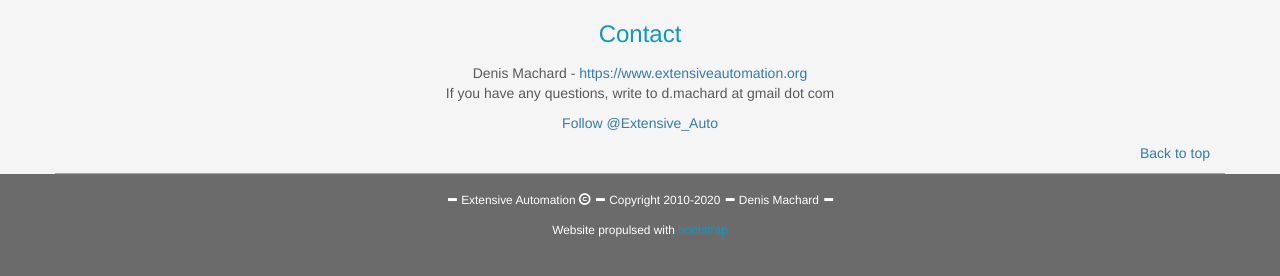
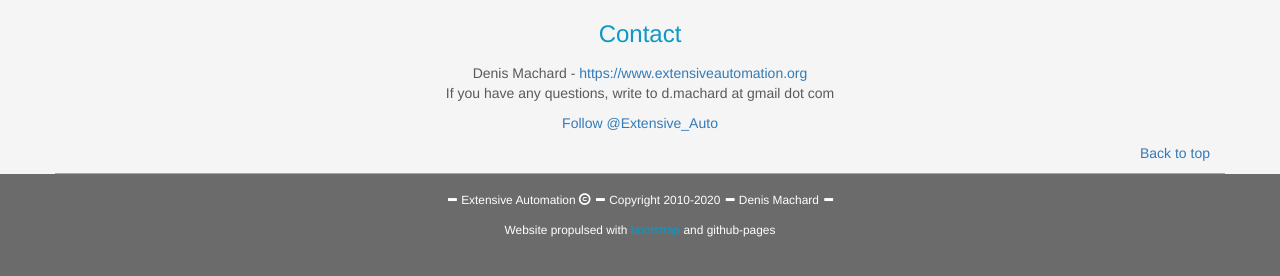
Before and after one commit to ExtensiveAutomation/extensiveautomation.github.io, a Jekyll site: the page built from index.md, in a window 1280 px wide and 900 px high, scrolled down 3871 px, cut to the strip 596-872 px from the top of the window. Built offline with Jekyll 4.4.1, drawn with Linux system fonts in a browser that asks for light colours; our own code applies the rules of GitHub Pages for plain Markdown files; comment, search, counter and statistics services are not loaded.

Commit message:
footer updated

```diff
--- a/_layouts/default.html
+++ b/_layouts/default.html
@@ -609,7 +609,7 @@
     <footer class="footer">
         <div class="container text-center">
              <p><small class="copyright"><span class="glyphicon glyphicon-minus" aria-hidden="true"></span> Extensive Automation <span class="glyphicon glyphicon-copyright-mark" aria-hidden="true"></span> <span class="glyphicon glyphicon-minus" aria-hidden="true"></span> Copyright 2010-2020 <span class="glyphicon glyphicon-minus" aria-hidden="true"></span> Denis Machard <span class="glyphicon glyphicon-minus" aria-hidden="true"></span></small></p>
-             <p><small class="copyright">Website propulsed with <a href="http://getbootstrap.com/"  target="_blank" class="bootstrap">bootstrap</a></small></p>
+             <p><small class="copyright">Website propulsed with <a href="http://getbootstrap.com/"  target="_blank" class="bootstrap">bootstrap</a> and github-pages</small></p>
         </div>
     </footer>
 
```
